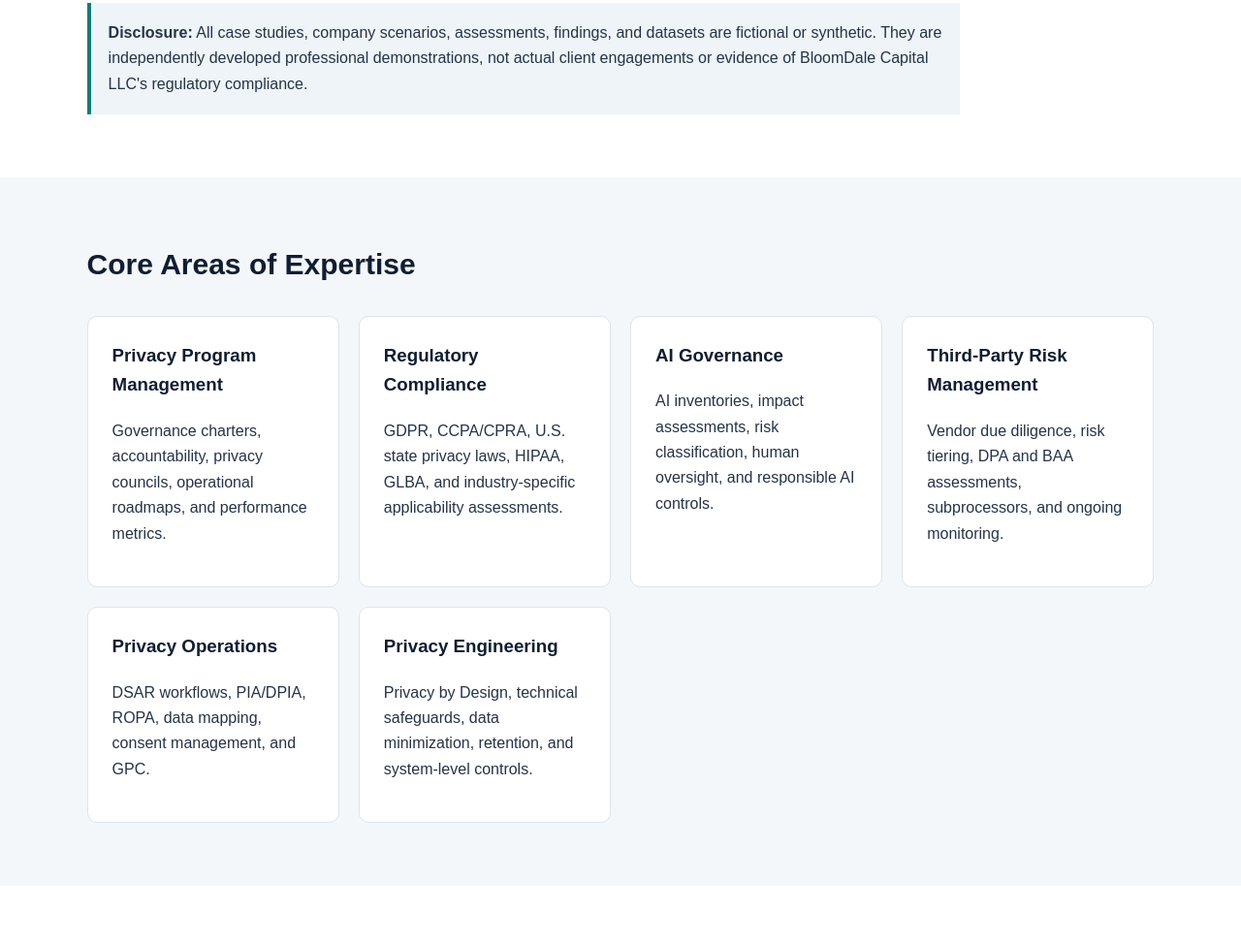
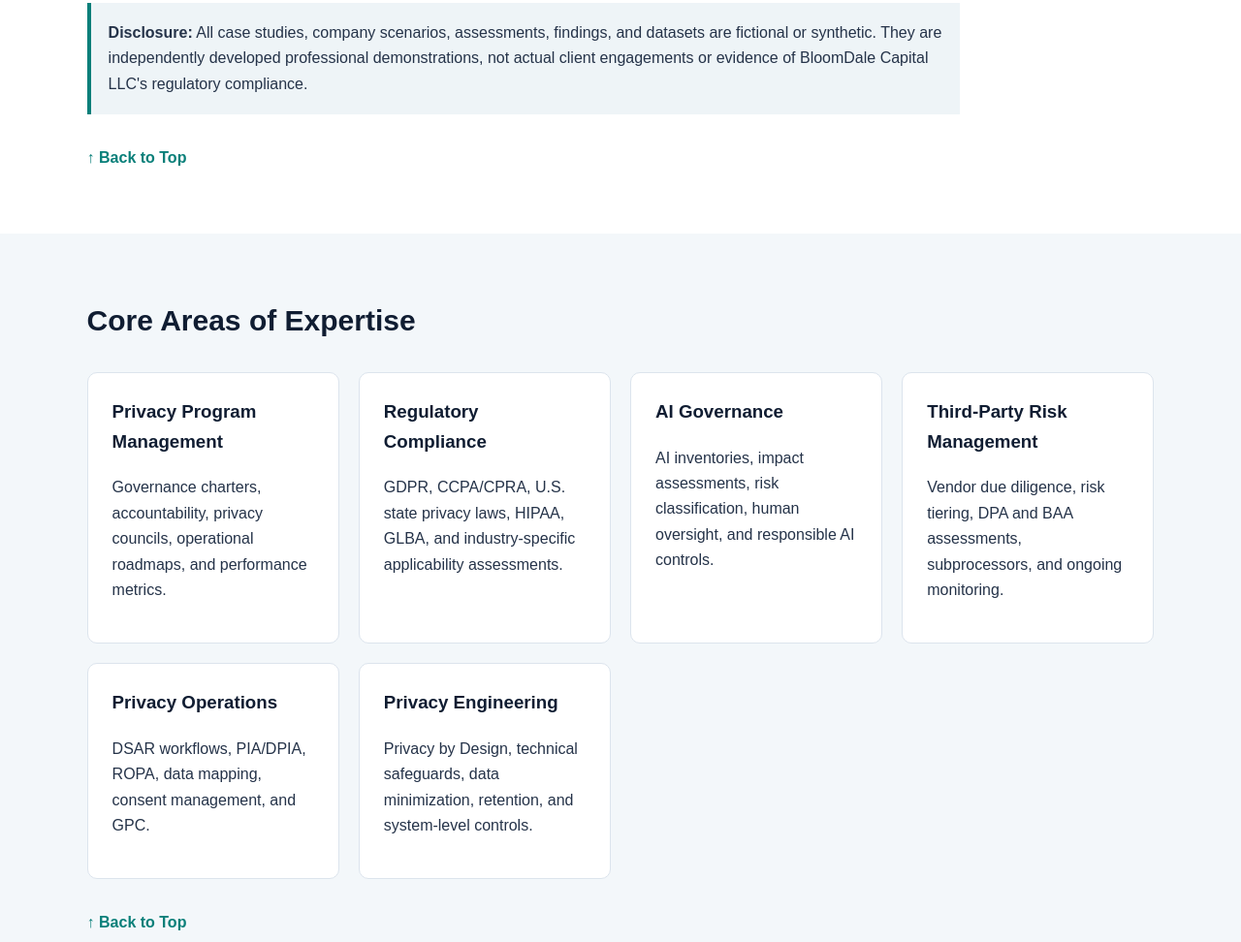
Before and after one commit to mikeolu700-gif/bloomdale-privacy-ai-governance, a plain HTML site: page index.html in a window 1280 px wide. Shown: the part 1020-1992 px from the top of the page at 97% size. Drawn offline with Linux system fonts and the light colour scheme.

Commit message:
Add accessible back-to-top links to each portfolio section

```diff
--- a/index.html
+++ b/index.html
@@ -34,7 +34,7 @@
     .card h3 { color: var(--navy); margin-top: 0; }
     .tag { display: inline-block; background: #e2f5f1; color: #075b56; padding: 4px 10px; border-radius: 20px; font-size: 12px; }
     .note { background: #eef4f7; border-left: 4px solid var(--teal); padding: 18px; margin-top: 25px; }
-    footer { background: var(--navy); color: #d5e1ed; padding: 35px 7%; font-size: 14px; }
+    .back-to-top { display: flex; width: fit-content; align-items: center; gap: 8px; margin-top: 32px; color: var(--teal); font-weight: bold; text-decoration: none; }\n    .back-to-top:hover { text-decoration: underline; }\n    footer { background: var(--navy); color: #d5e1ed; padding: 35px 7%; font-size: 14px; }
     footer a { color: #70dfd1; }
     a:focus-visible { outline: 3px solid #70dfd1; outline-offset: 4px; }
     @media(max-width: 650px) {
@@ -53,7 +53,7 @@
   </style>
 </head>
 <body>
-  <header>
+  <header id="top">
     <nav aria-label="Main navigation">
       <div class="brand">BLOOMDALE CAPITAL LLC</div>
       <div>
@@ -83,7 +83,8 @@
         <p><strong>Professional certifications:</strong> CIPP/US, CIPM, AIGP, CompTIA Security+.</p>
         <div class="note"><strong>Disclosure:</strong> All case studies, company scenarios, assessments, findings, and datasets are fictional or synthetic. They are independently developed professional demonstrations, not actual client engagements or evidence of BloomDale Capital LLC's regulatory compliance.</div>
       </div>
-    </section>
+      <a class="back-to-top" href="#top" aria-label="Back to top of portfolio">↑ Back to Top</a>
+</section>
 
     <section id="expertise">
       <h2>Core Areas of Expertise</h2>
@@ -95,7 +96,8 @@
         <div class="card"><h3>Privacy Operations</h3><p>DSAR workflows, PIA/DPIA, ROPA, data mapping, consent management, and GPC.</p></div>
         <div class="card"><h3>Privacy Engineering</h3><p>Privacy by Design, technical safeguards, data minimization, retention, and system-level controls.</p></div>
       </div>
-    </section>
+      <a class="back-to-top" href="#top" aria-label="Back to top of portfolio">↑ Back to Top</a>
+</section>
 
 
 <section id="projects">
@@ -145,6 +147,7 @@
       <p><a href="portfolio/BDC-OPS-004/BDC-OPS-004_Enterprise_ROPA_Workbook_v1.1.xlsx">Download ROPA Workbook</a> · <a href="portfolio/BDC-OPS-004/BDC-OPS-004_Executive_Dashboard_v1.1.pptx">Download Executive Dashboard</a> · <a href="https://github.com/mikeolu700-gif/bloomdale-privacy-ai-governance/tree/main/portfolio/BDC-OPS-004">All files on GitHub</a></p>
     </div>
   </div>
+  <a class="back-to-top" href="#top" aria-label="Back to top of portfolio">↑ Back to Top</a>
 </section>
 
 
@@ -157,14 +160,16 @@
         <div class="card"><h3>AI Governance</h3><p>NIST AI RMF, ISO/IEC 42001, and applicable EU AI Act requirements.</p></div>
         <div class="card"><h3>Privacy & Security Frameworks</h3><p>NIST Privacy Framework, NIST CSF, ISO/IEC 27701, and ISO/IEC 27001.</p></div>
       </div>
-    </section>
+      <a class="back-to-top" href="#top" aria-label="Back to top of portfolio">↑ Back to Top</a>
+</section>
 
     <section id="contact">
       <h2>Contact & Portfolio Repository</h2>
       <p>Portfolio owner: <strong>Olumuyiwa Sikiru Michael</strong></p>
       <p>View the independently developed work samples and project progress on GitHub.</p>
       <a class="button" href="https://github.com/mikeolu700-gif/bloomdale-privacy-ai-governance" target="_blank" rel="noopener noreferrer">View GitHub Repository</a>
-    </section>
+      <a class="back-to-top" href="#top" aria-label="Back to top of portfolio">↑ Back to Top</a>
+</section>
   </main>
 
   <footer>
```
